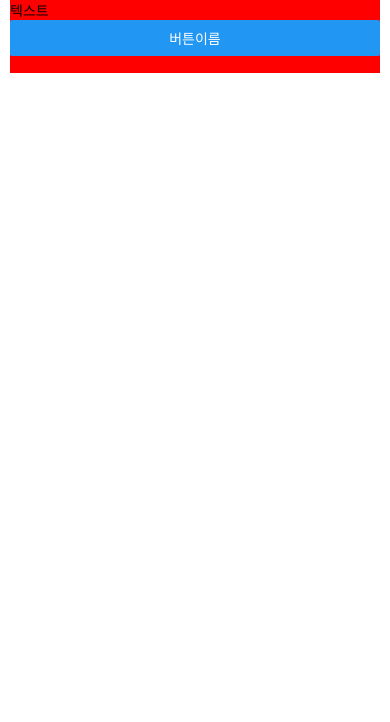
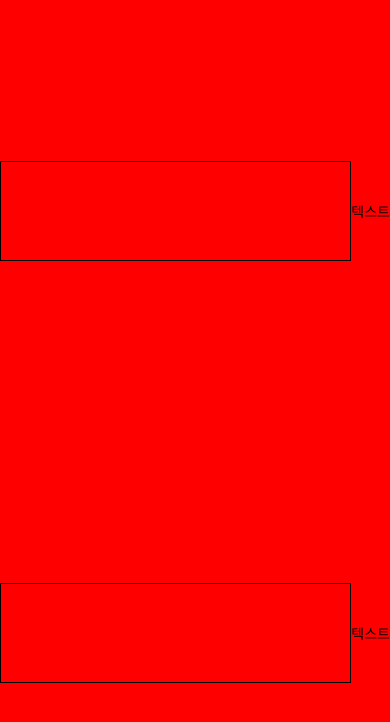
Before and after one commit to Develing1991/RN-app, a React Native app: screen / in a window 390 px wide. Shown: the top 722 px of the page. Built offline with nearby package versions, Linux system fonts and the light colour scheme.

Commit message:
view style flex

```diff
--- a/App.tsx
+++ b/App.tsx
@@ -6,41 +6,40 @@
  */
 
 import React from 'react';
-import {
-  Button,
-  SafeAreaView,
-  StyleSheet,
-  Text,
-  TextInput,
-  View,
-} from 'react-native';
+import {SafeAreaView, StyleSheet, Text, TextInput, View} from 'react-native';
 
 function App(): React.JSX.Element {
   return (
-    <SafeAreaView>
-      <View style={styles.container}>
+    <SafeAreaView style={styles.container}>
+      <View style={styles.inputContainer}>
+        <TextInput style={styles.input} />
         <Text>텍스트</Text>
-        <Button title="버튼이름" onPress={() => console.log('클릭됨')} />
-        <TextInput />
+      </View>
+      <View style={styles.inputContainer}>
+        <TextInput style={styles.input} />
+        <Text>텍스트</Text>
       </View>
     </SafeAreaView>
   );
 }
 
-/**
- * style의 픽셀 값은 숫자나 %로
- * margin: 10px 20px; 대신
- * marginVertical: 10
- * marginHorizontal: 20
- */
-
 const styles = StyleSheet.create({
   container: {
-    // marginTop: 50,
+    flex: 1,
+    backgroundColor: 'yellow',
+  },
+  input: {
+    flex: 1,
+    borderWidth: 1,
+    borderColor: 'black',
+    height: 100,
+    width: 100,
+  },
+  inputContainer: {
+    flex: 1,
     backgroundColor: 'red',
-    // margin: 10,
-    marginHorizontal: 10,
-    // marginVertical: 50,
+    flexDirection: 'row', // 기본 column
+    alignItems: 'center',
   },
 });
 export default App;
```
